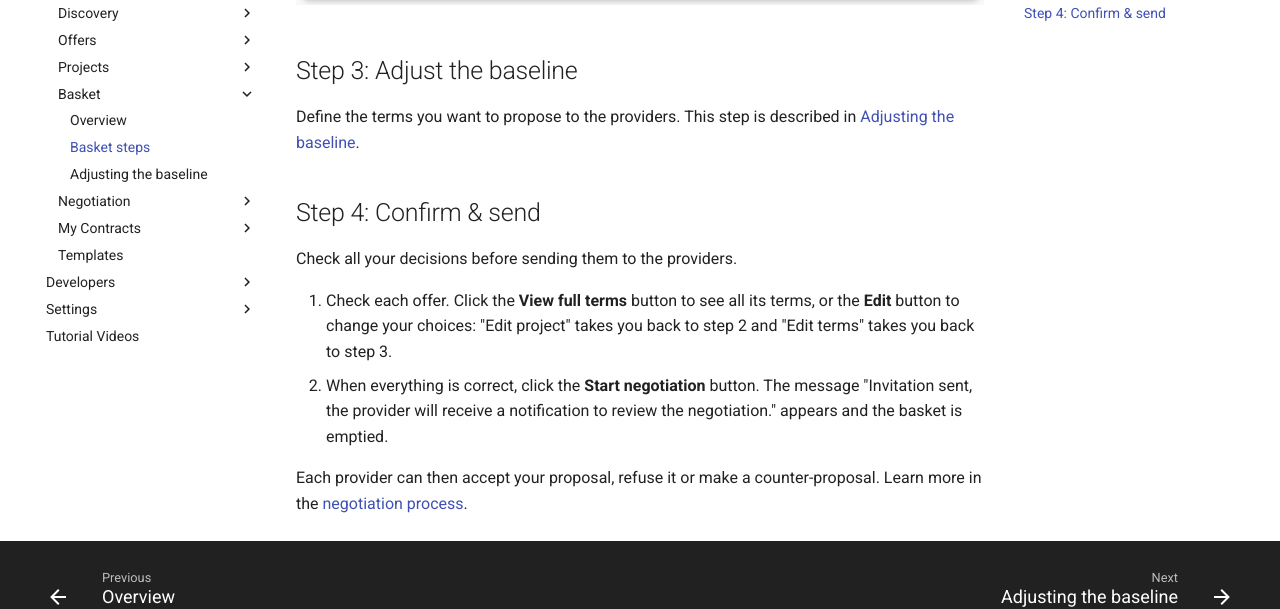
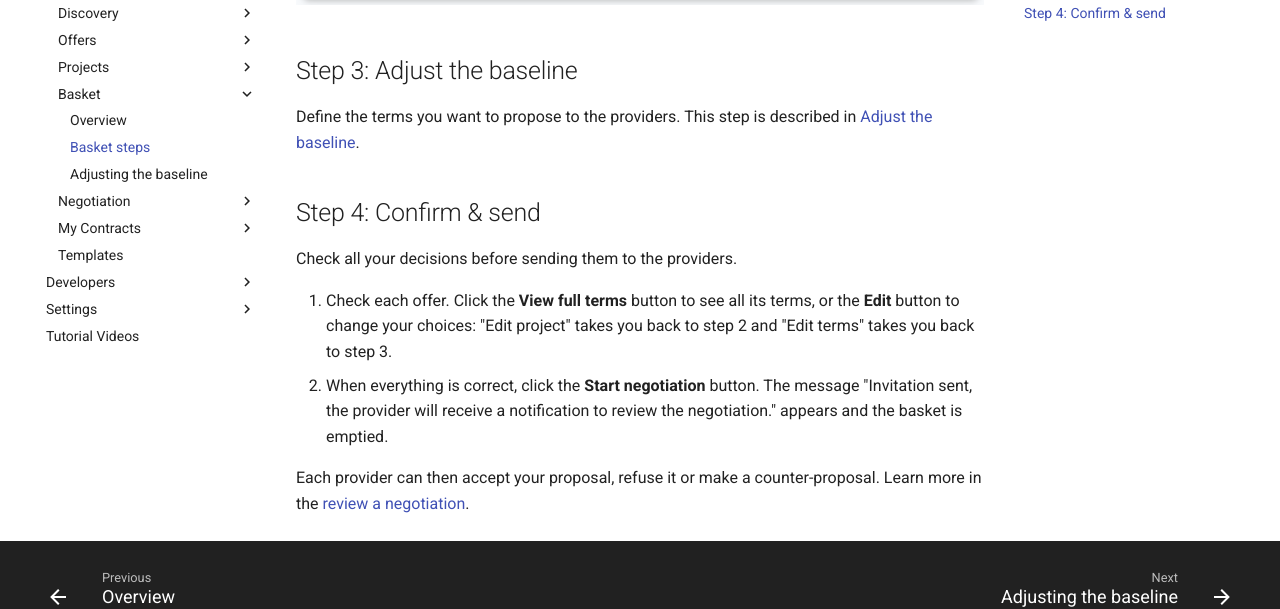
Before and after one commit to VisionsOfficial/visionstrust-docs, an MkDocs documentation site: the page built from docs/application/basket/basket-steps.md, in a window 1280 px wide and 900 px high, scrolled down 1666 px. Shown: the part 203-812 px from the top of the window. Built offline with MkDocs 1.6.1 and Material for MkDocs 9.7.7, drawn with Linux system fonts in a browser that asks for light colours.

Commit message:
docs: update Basket titles and links

```diff
--- a/docs/application/basket/basket-steps.md
+++ b/docs/application/basket/basket-steps.md
@@ -34,7 +34,7 @@ An offer without a project shows "No project yet".
 
 ## Step 3: Adjust the baseline
 
-Define the terms you want to propose to the providers. This step is described in [Adjusting the baseline](./adjusting-the-baseline.md).
+Define the terms you want to propose to the providers. This step is described in [Adjust the baseline](./adjusting-the-baseline.md).
 
 ## Step 4: Confirm & send
 
@@ -43,4 +43,4 @@ Check all your decisions before sending them to the providers.
 1. Check each offer. Click the **View full terms** button to see all its terms, or the **Edit** button to change your choices: "Edit project" takes you back to step 2 and "Edit terms" takes you back to step 3.
 2. When everything is correct, click the **Start negotiation** button. The message "Invitation sent, the provider will receive a notification to review the negotiation." appears and the basket is emptied.
 
-Each provider can then accept your proposal, refuse it or make a counter-proposal. Learn more in the [negotiation process](../negotiation/negotiation.md).
+Each provider can then accept your proposal, refuse it or make a counter-proposal. Learn more in the [review a negotiation](../negotiation/negotiation.md).
```
Also changed, not shown: docs/application/basket/adjusting-the-baseline.md (+1 -1 lines), docs/application/basket/overview.md (+1 -1 lines).
